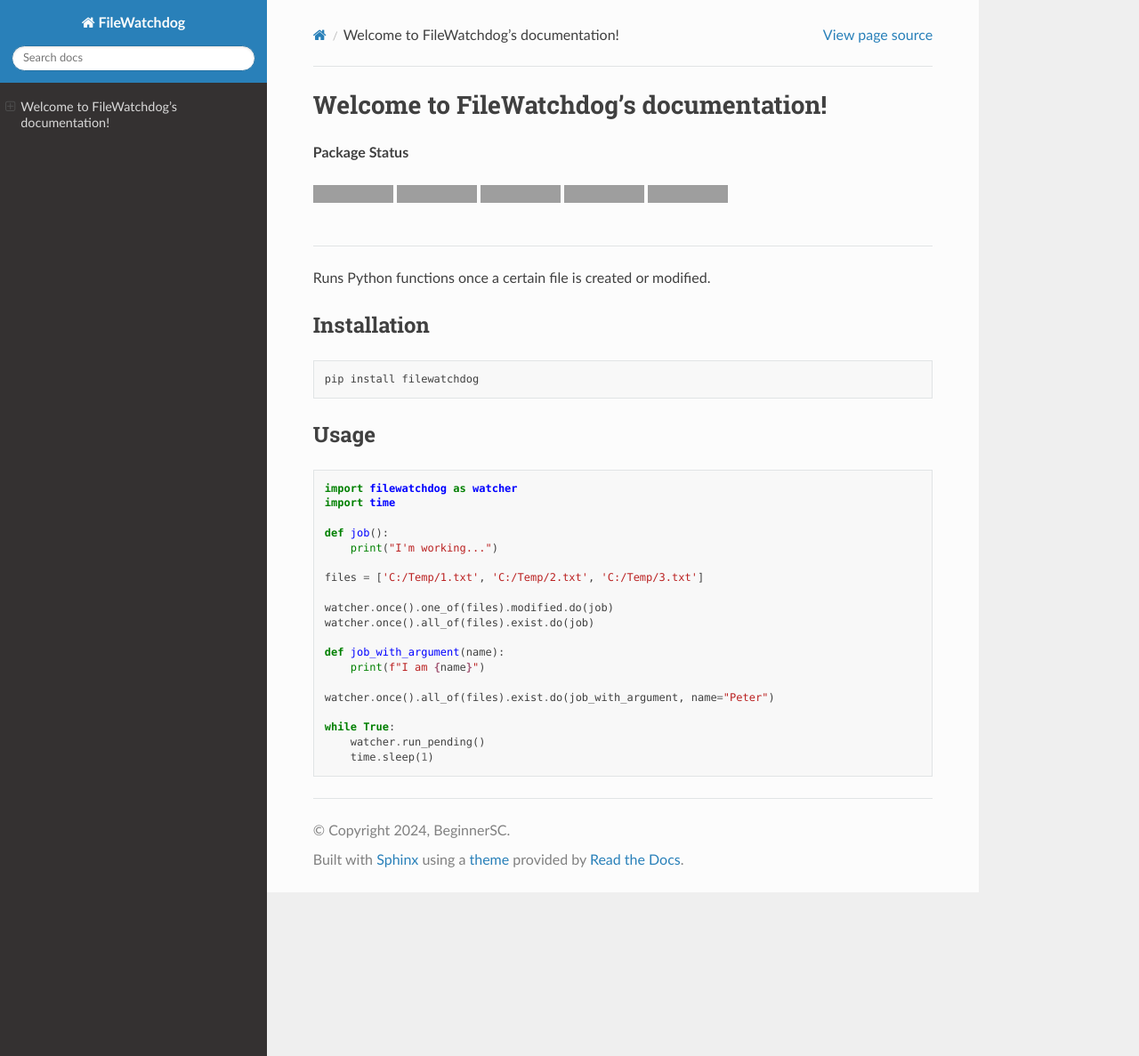
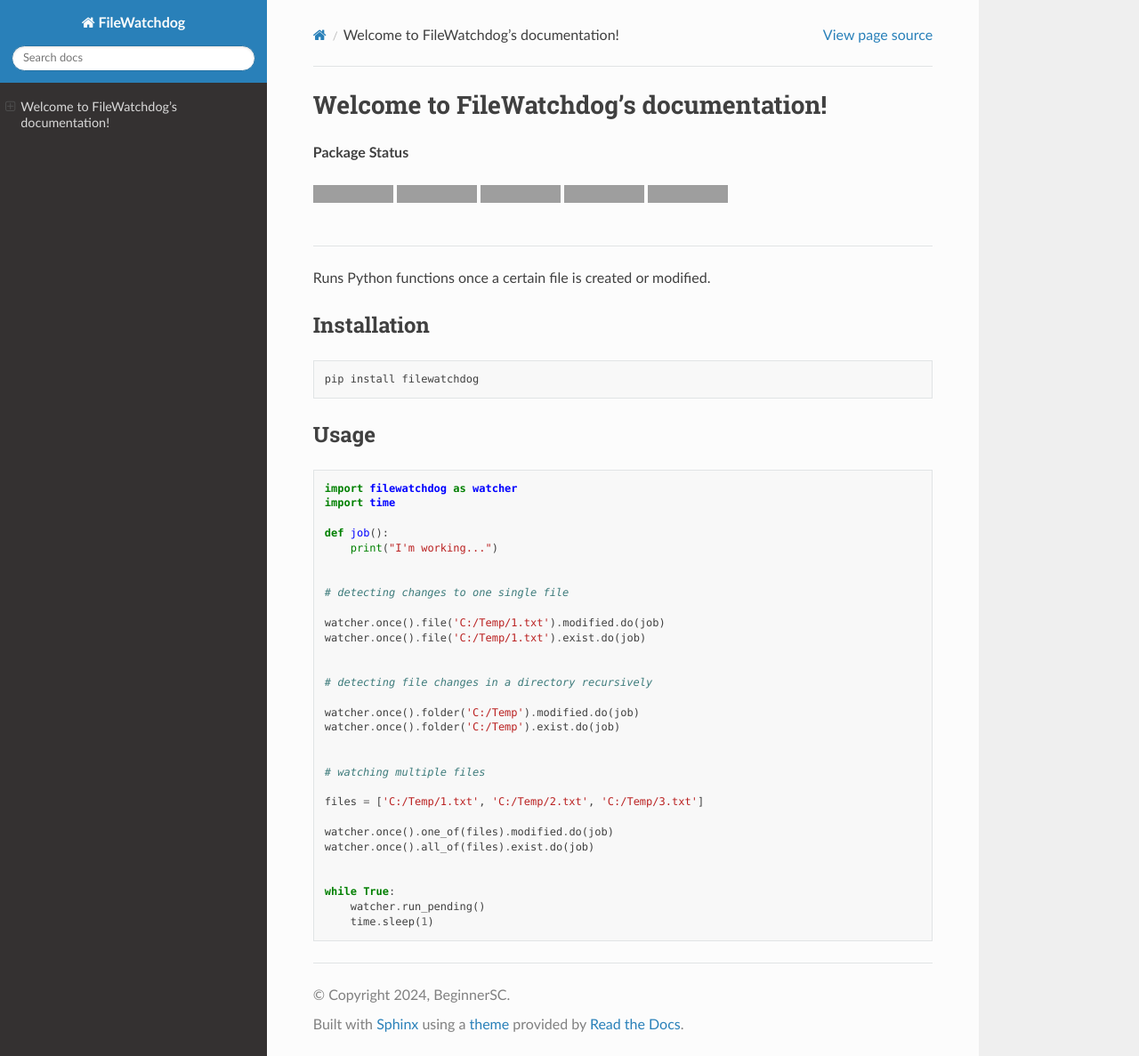
Before and after one commit to beginnerSC/filewatchdog, a Sphinx documentation site: the page built from docs/source/index.rst, in a window 1280 px wide and 1187 px high. Shown: the whole window at 89% size. Built offline with Sphinx 7.4.7 and the Read the Docs theme 2.0.0, drawn with Linux system fonts in a browser that asks for light colours; grey boxes are pictures that could not be loaded.

Commit message:
Update index.rst

```diff
--- a/docs/source/index.rst
+++ b/docs/source/index.rst
@@ -50,22 +50,33 @@
 
 .. code-block:: python
 
-    import filewatchdog as watcher
-    import time
+   import filewatchdog as watcher
+   import time
 
-    def job():
-        print("I'm working...")
+   def job():
+       print("I'm working...")
 
-    files = ['C:/Temp/1.txt', 'C:/Temp/2.txt', 'C:/Temp/3.txt']
 
-    watcher.once().one_of(files).modified.do(job)
-    watcher.once().all_of(files).exist.do(job)
+   # detecting changes to one single file
 
-    def job_with_argument(name):
-        print(f"I am {name}")
+   watcher.once().file('C:/Temp/1.txt').modified.do(job)
+   watcher.once().file('C:/Temp/1.txt').exist.do(job)
 
-    watcher.once().all_of(files).exist.do(job_with_argument, name="Peter")
 
-    while True:
-        watcher.run_pending()
-        time.sleep(1)
+   # detecting file changes in a directory recursively
+
+   watcher.once().folder('C:/Temp').modified.do(job)
+   watcher.once().folder('C:/Temp').exist.do(job)
+
+
+   # watching multiple files
+
+   files = ['C:/Temp/1.txt', 'C:/Temp/2.txt', 'C:/Temp/3.txt']
+
+   watcher.once().one_of(files).modified.do(job)
+   watcher.once().all_of(files).exist.do(job)
+
+
+   while True:
+       watcher.run_pending()
+       time.sleep(1)
```
